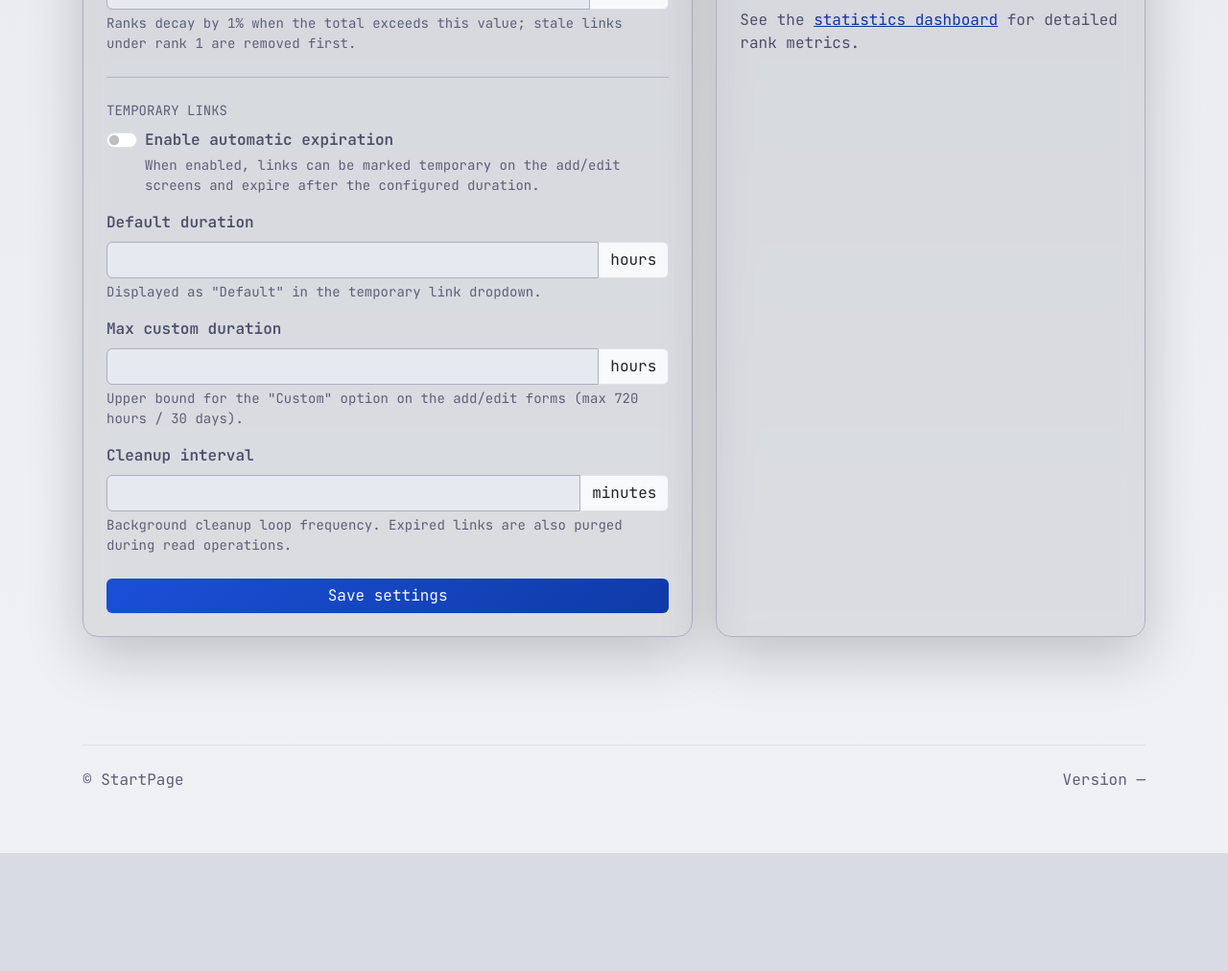
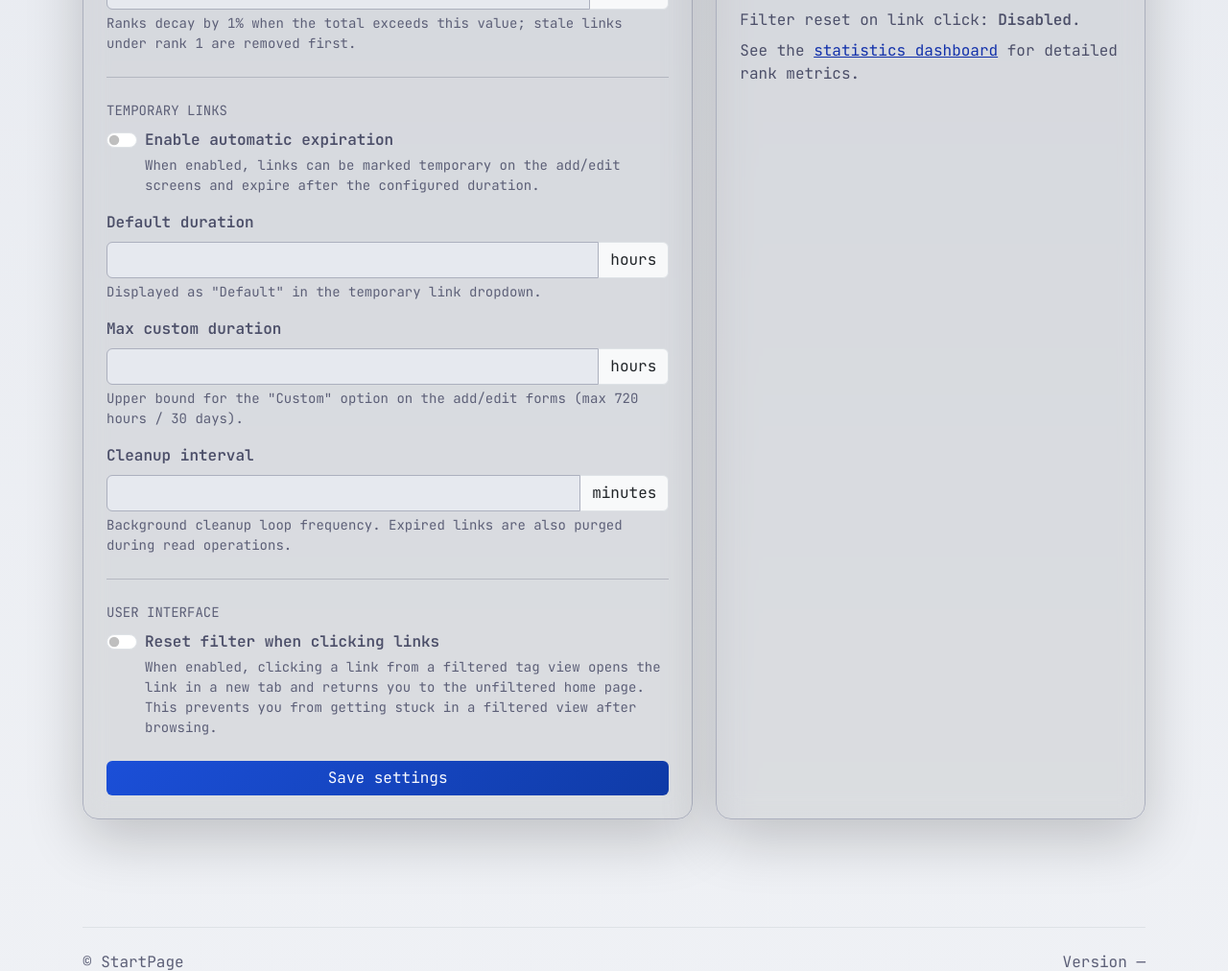
Before and after one commit to brandonleon/StartPage, a FastAPI app: template templates/settings.html in a window 1280 px wide. Shown: the part 640-1652 px from the top of the page at 96% size. Before the commit the page ends 1529 px from the top, so only its background shows below. Run offline with FastAPI, Linux system fonts and the light colour scheme; the template is opened without the code that fills it, so the values that code supplies are empty; parts of the project's set-up code (start-up, migrations or seed data) failed here and were passed over.

Commit message:
feat(settings): add reset filter on link click functionality
This commit introduces a new feature that allows users to reset filters
when clicking on links from a filtered tag view. When enabled, clicking
a link will open it in a new tab and redirect the user back to the
unfiltered home page, preventing them from getting stuck in a filtered
view.

Changes include:
-  Updated configuration to allow enabling/disabling the reset filter on
link click.
-  Added UI elements in the settings page to manage this new feature.
-  Implemented the necessary JavaScript behavior to handle link clicks
and reset filters accordingly.
-  Updated the database to initialize and store the setting for reset
filter on click.

The new functionality enhances user experience by providing a more
intuitive navigation flow when interacting with filtered results.

BREAKING CHANGE: The settings structure has been modified to include the
new reset_filter_on_click option, which may affect how settings are
loaded and saved.

```diff
--- a/config.toml
+++ b/config.toml
@@ -1,9 +1,9 @@
 [frecency]
-batch_size = 10
+batch_size = 20
 max_rank = 1000
 
 [temp_links]
-enabled = true
+enabled = false
 default_ttl_hours = 24
 max_custom_hours = 720
 purge_interval_seconds = 600
--- a/main.py
+++ b/main.py
@@ -136,6 +136,7 @@ def _build_temp_link_form(
     }
 
 def template_context(**extra):
+    reset_filter = db_utils.get_reset_filter_on_click()
     ctx = {
         "version": str(config["app_version"]),
         "name": config["app_name"],
@@ -145,6 +146,7 @@ def template_context(**extra):
         "temp_link_presets": _temp_link_preset_options(),
         "temp_link_purge_interval_minutes": temp_link_settings["purge_interval_seconds"]
         // 60,
+        "reset_filter_on_click": reset_filter,
     }
     ctx.update(extra)
     return ctx
@@ -539,6 +541,7 @@ async def stats_page(request: Request):
 async def settings_page(request: Request):
     _refresh_temp_link_settings()
     frecency = db_utils.get_frecency_config()
+    reset_filter = db_utils.get_reset_filter_on_click()
     saved = request.query_params.get("saved") == "1"
     temp_config = temp_link_settings
     form_values = {
@@ -548,6 +551,7 @@ async def settings_page(request: Request):
         "temp_link_default_ttl_hours": temp_config["default_ttl_hours"],
         "temp_link_max_custom_hours": temp_config["max_custom_hours"],
         "temp_link_purge_interval_minutes": temp_config["purge_interval_seconds"] // 60,
+        "reset_filter_on_click": reset_filter,
     }
     return templates.TemplateResponse(
         "settings.html",
@@ -571,6 +575,7 @@ async def update_settings(
     temp_link_default_ttl_hours: int = Form(...),
     temp_link_max_custom_hours: int = Form(...),
     temp_link_purge_interval_minutes: int = Form(...),
+    reset_filter_on_click: Optional[str] = Form(None),
 ):
     errors = {}
     if batch_size < 5 or batch_size > 200:
@@ -593,6 +598,7 @@ async def update_settings(
             "temp_link_default_ttl_hours": temp_link_default_ttl_hours,
             "temp_link_max_custom_hours": temp_link_max_custom_hours,
             "temp_link_purge_interval_minutes": temp_link_purge_interval_minutes,
+            "reset_filter_on_click": reset_filter_on_click is not None,
         }
         return templates.TemplateResponse(
             "settings.html",
@@ -614,6 +620,7 @@ async def update_settings(
         temp_link_max_custom_hours,
         temp_link_purge_interval_minutes * 60,
     )
+    db_utils.set_reset_filter_on_click(reset_filter_on_click is not None)
     _refresh_temp_link_settings()
     return RedirectResponse(app.url_path_for("settings_page") + "?saved=1", status_code=303)
 
--- a/static/js/theme.js
+++ b/static/js/theme.js
@@ -344,6 +344,39 @@ function initTemporaryLinkControls() {
     });
 }
 
+function initFilterResetBehavior() {
+    const resetEnabled = document.body.dataset.resetFilterOnClick === "true";
+    if (!resetEnabled) return;
+
+    const isFiltered = document.body.dataset.isFiltered === "true";
+    const searchInput = document.getElementById("search-input");
+    const links = document.querySelectorAll('a[href^="/redirect/"]');
+
+    links.forEach((anchor) => {
+        if (anchor.dataset.filterResetBound) return;
+        anchor.dataset.filterResetBound = "true";
+
+        anchor.addEventListener("click", () => {
+            const hasSearchActive = searchInput?.value.trim().length > 0;
+
+            // No filters active - nothing to do
+            if (!isFiltered && !hasSearchActive) return;
+
+            // Let target="_blank" open the link naturally
+            // Just reset the filter in this tab
+            if (hasSearchActive) {
+                searchInput.value = "";
+                const clearBtn = document.querySelector(".search-clear-btn");
+                if (clearBtn) clearBtn.style.display = "none";
+                htmx.trigger(searchInput.parentElement, "search");
+            } else if (isFiltered) {
+                // Delay navigation slightly to let the browser open the link first
+                setTimeout(() => window.location.href = "/", 100);
+            }
+        });
+    });
+}
+
 document.addEventListener("DOMContentLoaded", () => {
     initTheme();
     initSearchClear();
@@ -351,6 +384,7 @@ document.addEventListener("DOMContentLoaded", () => {
     initTagSuggestions();
     initTagRenameControls();
     initTemporaryLinkControls();
+    initFilterResetBehavior();
 });
 
 document.body.addEventListener("htmx:afterSwap", () => {
@@ -358,4 +392,5 @@ document.body.addEventListener("htmx:afterSwap", () => {
     initTagSuggestions();
     initTagRenameControls();
     initTemporaryLinkControls();
+    initFilterResetBehavior();
 });
--- a/templates/index.html
+++ b/templates/index.html
@@ -1,7 +1,8 @@
 <!DOCTYPE html>
 <html lang="en" data-theme="latte">
 {% include '_header.html' %}
-<body>
+<body data-reset-filter-on-click="{{ 'true' if reset_filter_on_click else 'false' }}"
+      data-is-filtered="{{ 'true' if filtered_tag else 'false' }}">
 
 {% include 'navbar.html' %}
 
--- a/templates/settings.html
+++ b/templates/settings.html
@@ -136,6 +136,17 @@
                     <div class="form-text">Background cleanup loop frequency. Expired links are also purged during read operations.</div>
                 </div>
 
+                <hr class="my-4">
+                <p class="text-uppercase text-muted small mb-2">User interface</p>
+                <div class="form-check form-switch mb-4">
+                    <input class="form-check-input" type="checkbox" role="switch" id="reset_filter_on_click"
+                           name="reset_filter_on_click"
+                           value="1"
+                           {% if values.reset_filter_on_click %}checked{% endif %}>
+                    <label class="form-check-label fw-semibold" for="reset_filter_on_click">Reset filter when clicking links</label>
+                    <div class="form-text">When enabled, clicking a link from a filtered tag view opens the link in a new tab and returns you to the unfiltered home page. This prevents you from getting stuck in a filtered view after browsing.</div>
+                </div>
+
                 <div class="d-grid">
                     <button class="btn btn-primary" type="submit">Save settings</button>
                 </div>
@@ -149,6 +160,7 @@
                     <li class="mb-2">Current batch size: <strong>{{ frecency.batch_size }}</strong> links per load.</li>
                     <li class="mb-2">Cleanup triggers when the summed rank crosses <strong>{{ frecency.max_rank }}</strong>.</li>
                     <li class="mb-2">Temporary links default to <strong>{{ temp_link_default_hours }}</strong> hours and are cleaned every <strong>{{ temp_link_purge_interval_minutes }}</strong> minutes.</li>
+                    <li class="mb-2">Filter reset on link click: <strong>{{ "Enabled" if form_values.reset_filter_on_click else "Disabled" }}</strong>.</li>
                     <li class="mb-0">See the <a href="/stats">statistics dashboard</a> for detailed rank metrics.</li>
                 </ul>
             </div>
```
Also changed, not shown: services/db_utils.py (+44 -0 lines).
